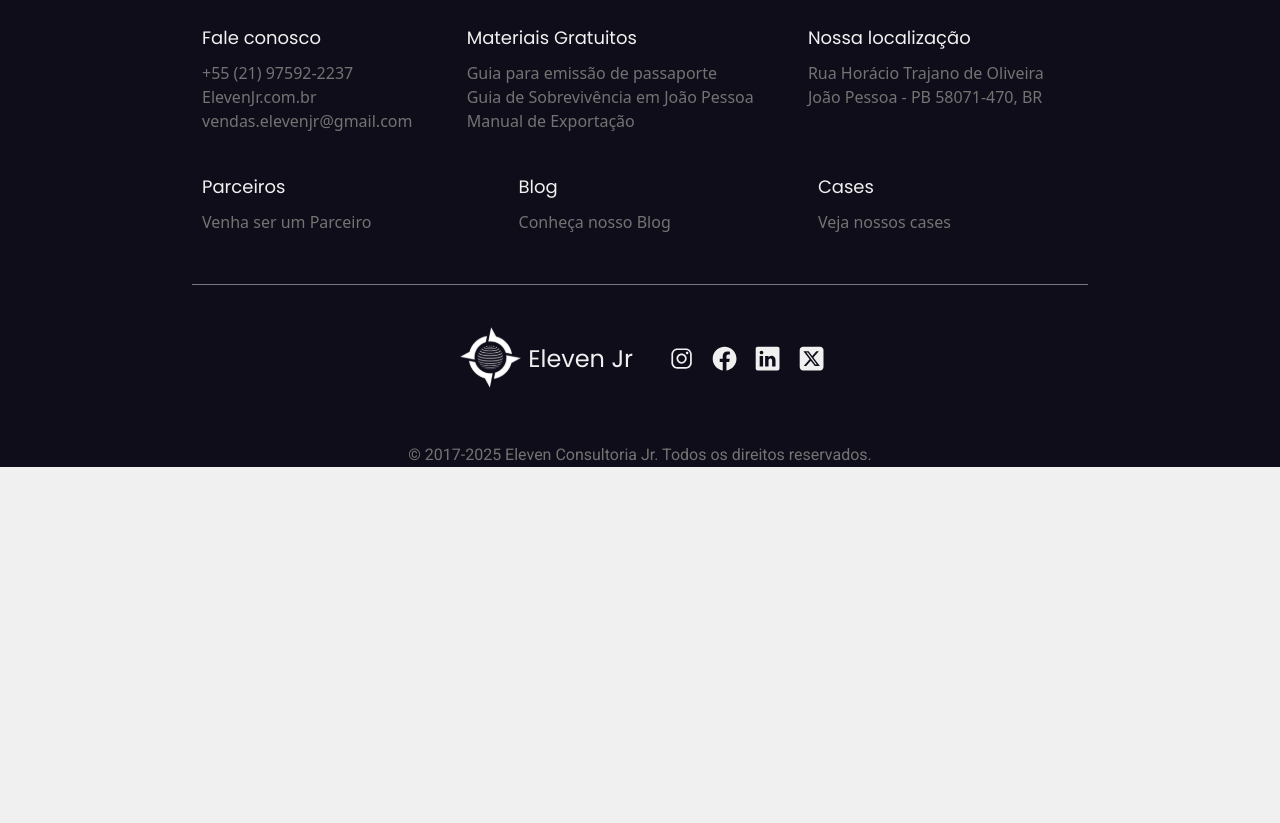
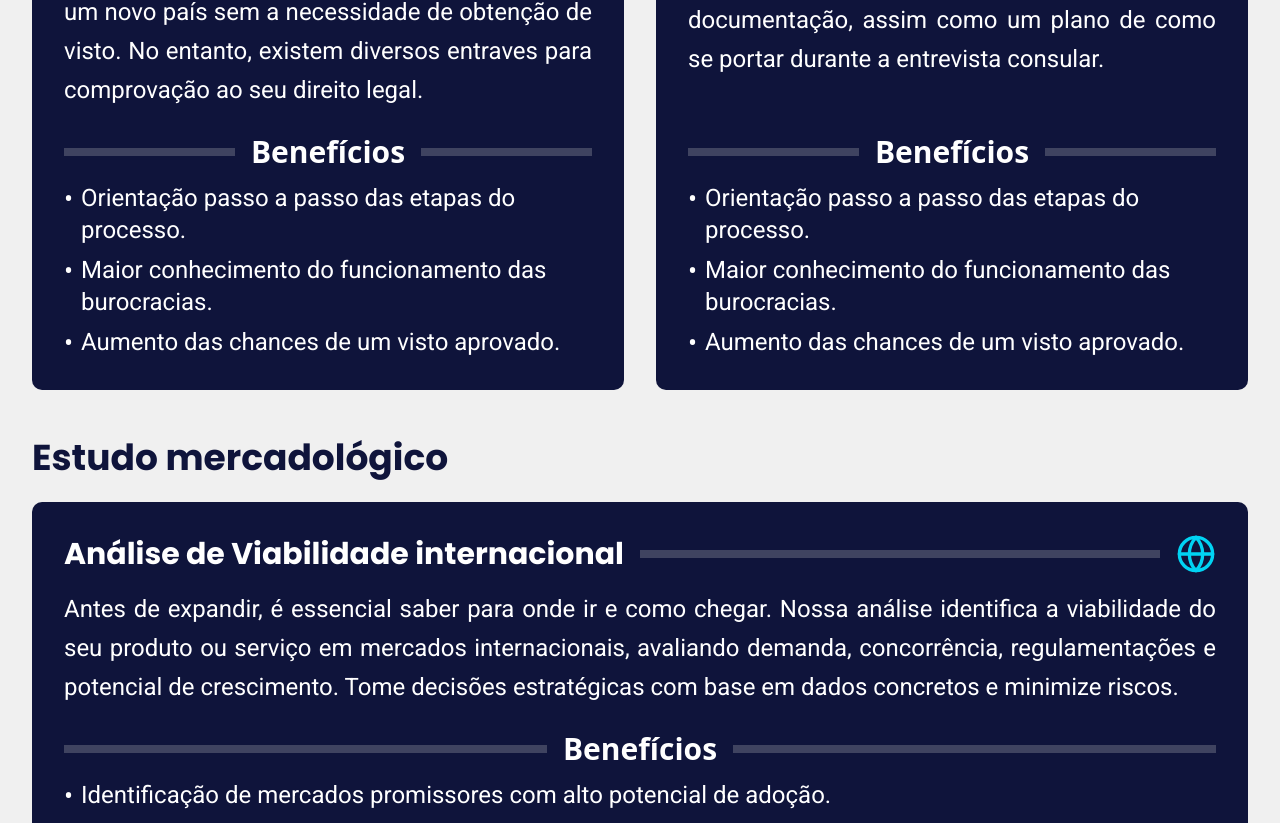
Before and after one commit to knex-projects/eleven-lp, a React (Vite) app in the folder FrontEnd/: page /Solucoes in a window 1280 px wide. Shown: the part 1965-2788 px from the top of the page. Before the commit the page ends 2432 px from the top, so only its background shows below. Built offline with nearby package versions, Linux system fonts and the light colour scheme.

Commit message:
feat: adicione seção Estudo mercadológico na pagina soluçoes fix: corrigir tamanhos dos icones

```diff
--- a/FrontEnd/src/components/Sections/SolutionsSection/SolutionsSection.tsx
+++ b/FrontEnd/src/components/Sections/SolutionsSection/SolutionsSection.tsx
@@ -1,5 +1,5 @@
 import SolutionCard from '@/components/Solutions/SolutionCard';
-import { Languages, Users, BookImage } from 'lucide-react';
+import { Languages, Users, BookImage, GlobeIcon, Building2, Search, Handshake } from 'lucide-react';
 
 const solutionsData = [
     {
@@ -11,7 +11,7 @@ const solutionsData = [
             'Conteúdo preciso e culturalmente adaptado, sem perder a essência da sua marca.',
             'Supere barreiras linguísticas e abra portas para novos mercados e oportunidades.',
         ],
-        icon: <Languages className="w-8 h-8" />,
+        icon: <Languages className="size-[48px]" />,
     },
     {
         title: 'A dupla cidadania',
@@ -22,7 +22,7 @@ const solutionsData = [
             'Maior conhecimento do funcionamento das burocracias.',
             'Aumento das chances de um visto aprovado.',
         ],
-        icon: <Users className="w-8 h-8" />,
+        icon: <Users className="size-[40px]" />,
     },
     {
         title: 'Visto',
@@ -33,7 +33,51 @@ const solutionsData = [
             'Maior conhecimento do funcionamento das burocracias.',
             'Aumento das chances de um visto aprovado.',
         ],
-        icon: <BookImage className="w-8 h-8" />,
+        icon: <BookImage className="size-[48px]" />,
+    },
+       {
+        title: 'Análise de Viabilidade internacional ',
+        description:
+            'Antes de expandir, é essencial saber para onde ir e como chegar.  Nossa análise identifica a viabilidade do seu produto ou serviço em  mercados internacionais, avaliando demanda, concorrência,  regulamentações e potencial de crescimento. Tome decisões estratégicas  com base em dados concretos e minimize riscos.',
+        benefits: [
+            'Identificação de mercados promissores com alto potencial de adoção.',
+            'Redução de incertezas por meio de análise de dados robusta.',
+            'Direcionamento inteligente de investimentos e esforços.'
+        ],
+        icon: <GlobeIcon className="size-[40px]" />,
+    },
+    {
+        title: 'Estudo de mercado nacional ',
+        description:
+            'Conheça profundamente o terreno onde você pisa. Mapeamos  tendências, comportamentos do consumidor e oportunidades no mercado  nacional para que sua empresa não apenas compita, mas se destaque.',
+        benefits: [
+            'Visão 360° do seu mercado de atuação.',
+            'Identificação de tendências e gaps de mercado.',
+            'Estratégias precisas para conquistar e fidelizar clientes.'
+        ],
+        icon: <Building2 className="size-[48px]" />,
+    },
+     {
+        title: 'Estudo de Concorrência',
+        description:
+            'Saber o que o outro lado está fazendo é metade da batalha vencida. Analisamos seus concorrentes para revelar pontos fortes, fraquezas,  estratégias e oportunidades que permitirão que você se posicione de  maneira única e competitiva.',
+        benefits: [
+            'Insights estratégicos sobre o posicionamento da concorrência.',
+            'Vantagem competitiva através da diferenciação.',
+            'Identificação de oportunidades não exploradas no setor.'
+        ],
+        icon: <Search className="size-[48px]" />,
+    },
+     {
+        title: 'Estudo de Fornecedores ',
+        description:
+            'Uma cadeia de suprimentos eficiente é o coração do seu negócio.  Encontramos os fornecedores ideais para sua operação, avaliando  qualidade, confiabilidade, prazo e custo-benefício.',
+        benefits: [
+            'Rede de fornecedores qualificados e alinhados com sua demanda.',
+            'Redução de riscos e interrupções na operação.',
+            'Otimização de custos sem abrir mão da qualidade.'
+        ],
+        icon: <Handshake className="size-[48px]" />,
     },
 ];
 
@@ -50,14 +94,13 @@ export default function SoluctionsSection() {
             </div>
 
             <div className="w-full max-w-7xl px-4 sm:px-6 lg:px-8">
-                {/* SEÇÃO DE TRADUÇÃO - DESCOMENTE CASO OUTRA PESSOA NÃO TENHA FEITO */}
-                {/* <h3 className="text-xl sm:text-2xl md:text-3xl lg:text-4xl font-bold text-[#0f143b] mb-4 sm:mb-6">
+                 <h3 className="text-xl sm:text-2xl md:text-3xl lg:text-4xl font-bold text-[#0f143b] mb-4 sm:mb-6">
                     Tradução
                 </h3>
 
                 <div className="mb-6 sm:mb-8 md:mb-10">
                     <SolutionCard solution={solutionsData[0]} />
-                </div> */}
+                </div>
 
                 <h3 className="text-xl sm:text-2xl md:text-3xl lg:text-4xl font-bold text-[#0f143b] mb-4 sm:mb-6 mt-8 sm:mt-10 md:mt-12">
                     Consultoria Internacional
@@ -67,6 +110,20 @@ export default function SoluctionsSection() {
                     <SolutionCard solution={solutionsData[1]} />
                     <SolutionCard solution={solutionsData[2]} />
                 </div>
+
+                <h3 className="text-xl sm:text-2xl md:text-3xl lg:text-4xl font-bold text-[#0f143b] mb-4 sm:mb-6 mt-8 sm:mt-10 md:mt-12">
+                    Estudo mercadológico
+                </h3>
+                <div className="mb-6 sm:mb-8 md:mb-10">
+                    <SolutionCard solution={solutionsData[3]} />
+                </div>
+                <div className="mb-6 sm:mb-8 md:mb-10">
+                    <SolutionCard solution={solutionsData[4]} />
+                </div>
+                <div className="grid grid-cols-1 lg:grid-cols-2 gap-4 sm:gap-6 md:gap-8">
+                    <SolutionCard solution={solutionsData[5]} />
+                    <SolutionCard solution={solutionsData[6]} />
+                </div>
             </div>
         </section>
     );
```
